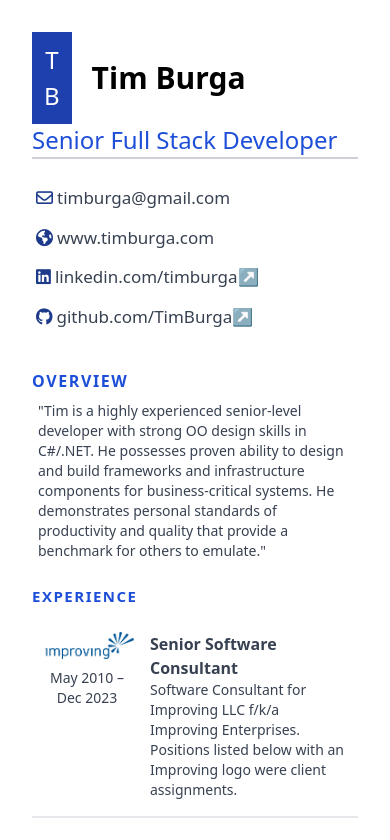
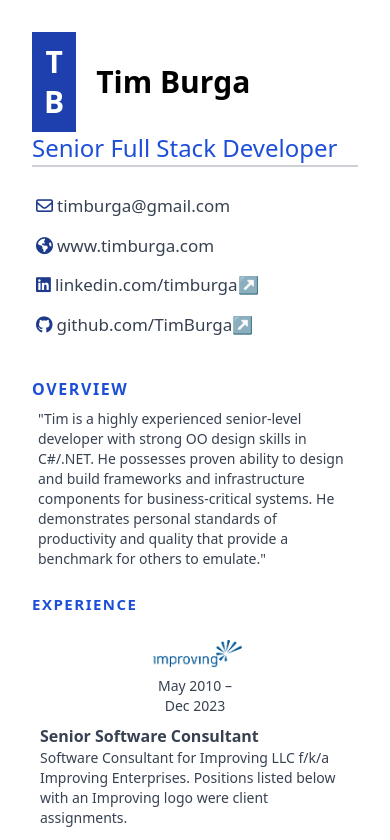
Before and after one commit to TimBurga/DotCom, a React (Vite) app: page / in a window 390 px wide. Shown: the top 840 px of the page. Built offline with nearby package versions, Linux system fonts and the light colour scheme.

Commit message:
responsive tweaks

```diff
--- a/src/App.tsx
+++ b/src/App.tsx
@@ -23,8 +23,10 @@ function App() {
           "
       >
         <div className="initials-container mr-5 text-base leading-none pb-3 pt-3 text-white bg-blue-800 font-medium px-3">
-          <div className="initial text-center text-2xl pb-1">T</div>
-          <div className="initial text-center text-2xl initial">B</div>
+          <div className="initial text-center text-3xl font-bold pb-1">T</div>
+          <div className="initial text-center text-3xl font-bold initial">
+            B
+          </div>
         </div>
         <h1 className="print:text-6xl lg:text-6xl md:text-5xl mr-auto text-3xl font-semibold text-gray-750 pb-px">
           Tim Burga
@@ -178,9 +180,9 @@ function App() {
 
               return (
                 <section className="my-6 border-b-2">
-                  <div className="flex flex-row">
-                    <div className="flex-shrink-0 justify-center">
-                      <div>
+                  <div className="flex flex-col sm:flex-row justify-center">
+                    <div className="flex-shrink-0">
+                      <div className="flex justify-center">
                         <img src={logo} width="110" />
                       </div>
                       <div className="text-center flex-grow-0 text-sm text-gray-700 mt-2">
--- a/src/output.css
+++ b/src/output.css
@@ -861,10 +861,6 @@ video {
   color: rgb(255 255 255 / var(--tw-text-opacity));
 }
 
-.text-opacity-60 {
-  --tw-text-opacity: 0.6;
-}
-
 .transition {
   transition-property: color, background-color, border-color, text-decoration-color, fill, stroke, opacity, box-shadow, transform, filter, -webkit-backdrop-filter;
   transition-property: color, background-color, border-color, text-decoration-color, fill, stroke, opacity, box-shadow, transform, filter, backdrop-filter;
```
Also changed, not shown: src/components/WorkInstance.tsx (deleted, +0 -50 lines), src/input.css (line endings or trailing spaces).
